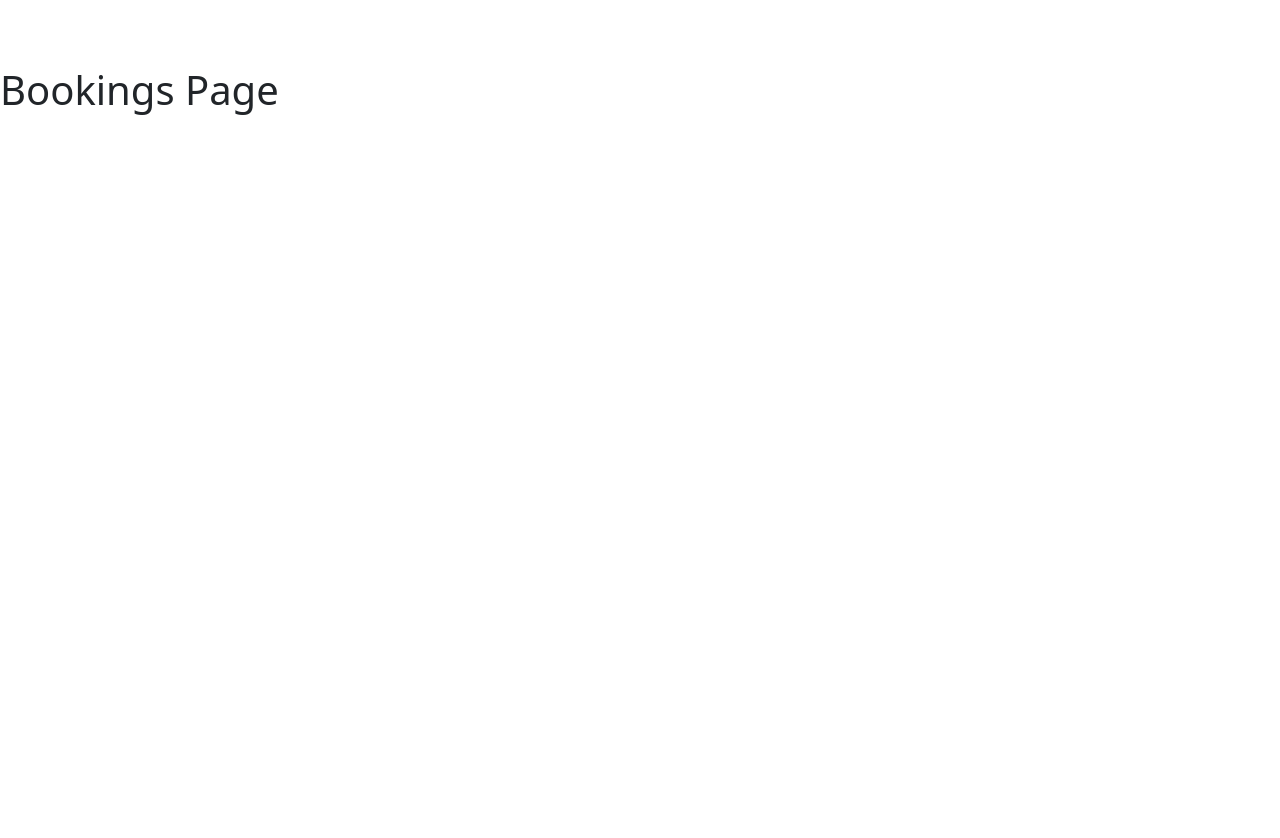
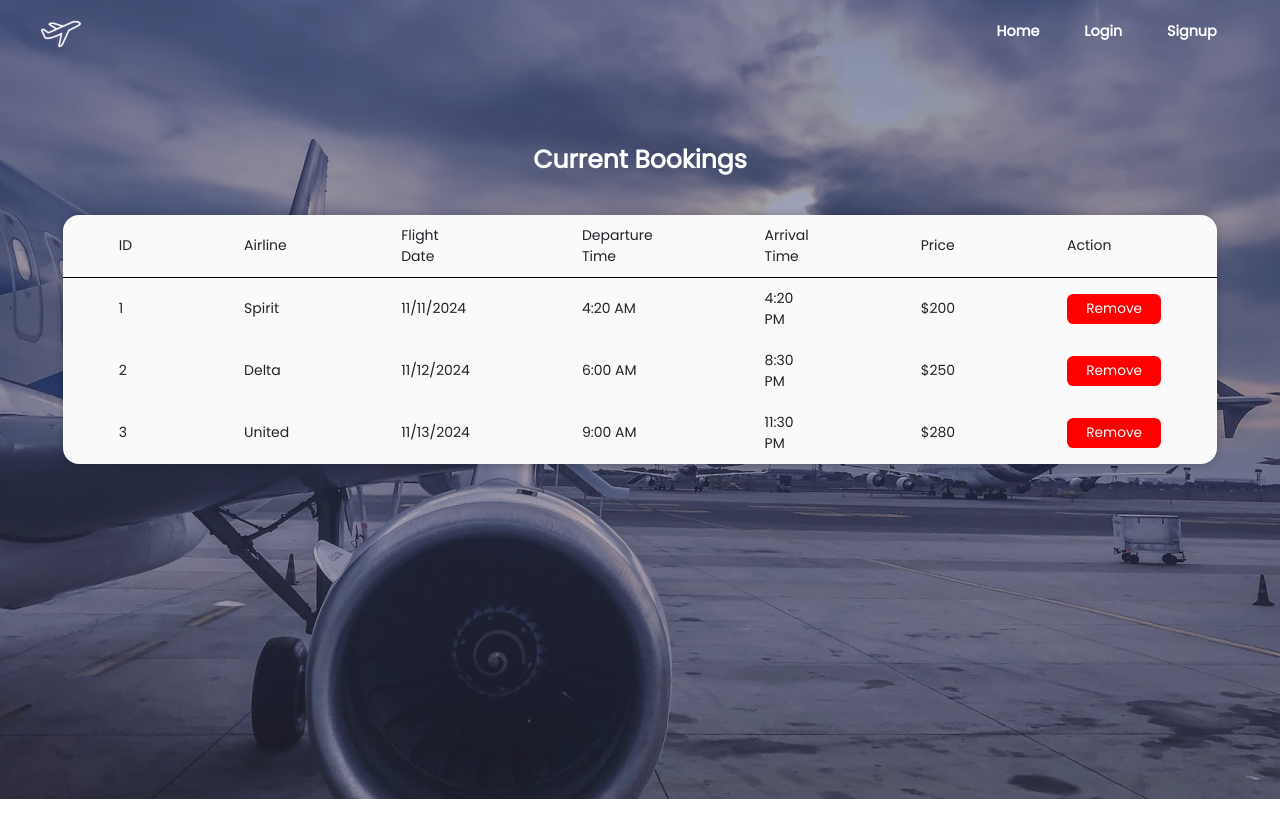
Before and after one commit to VictorMurithi/FlightFusion-booking-website, a React (Create React App) app in the folder frontend/: page /bookings in a window 1280 px wide. Shown: the top 838 px of the page. Before the commit the page ends 800 px from the top, so only its background shows below. Built offline with nearby package versions, Linux system fonts and the light colour scheme.

Commit message:
added bookings styling

```diff
--- a/frontend/src/Css/Bookings.css
+++ b/frontend/src/Css/Bookings.css
@@ -0,0 +1,82 @@
+@import url("https://fonts.googleapis.com/css2?family=Poppins&display=swap");
+
+.Bookingsss {
+  /* Adjust the width as needed */
+  margin: 0 auto;
+  width: 100%;
+  /* max-width: 800px;  */
+  margin: 0 auto;
+  background-image: url("../img/Currentbookings.png");
+  background-size: cover;
+  height: 100vh;
+  position: relative;
+  top: -4.2em;
+  z-index: 1000;
+}
+.Bookingsss h1{
+  display: flex;
+  justify-content: center;
+  margin-top: 5rem;
+  font-size: 25px;
+  font-family: Poppins;
+  font-weight: 600;
+  color: white;
+
+}
+
+.flight-tableee {
+  width: 50%;
+  max-width: 100%;
+  border-collapse: collapse;
+  margin-left: 20rem;
+  /* margin-top: 1.5rem;   */
+  /* display: flex;
+    align-items: center;
+    justify-content: center; */
+  background-color: rgb(250, 250, 250);
+  border-radius: 1rem;
+  font-family: Poppins;
+  margin: auto;
+  box-shadow: 0 0 10px rgba(0, 0, 0, 0.226);
+  position: relative;
+  top: 2em;
+}
+
+.flight-resultsss {
+  min-height: 70vh;
+}
+
+.flight-tableee th {
+  background-color: none;
+  padding: 10px 4em; /* Adjust padding as needed */
+  font-family: Poppins;
+  font-size: 14px;
+  font-weight: 500;
+  border-bottom: 1px solid black;
+  text-align: left;
+}
+
+.flight-tableee td {
+  /* border: 1px solid #ddd; */
+  margin-top: 10rem;
+  padding: 10px 4em;
+  margin-right: 40px;
+  font-family: Poppins;
+  font-size: 14px;
+  padding-top: 10px;
+}
+
+.remove-button {
+  /* padding: 0.7rem 9.6rem; */
+  background-color: #ff0000; /* Red color */
+  color: #fff; /* White text */
+  border: none;
+  border-radius: 0.4rem;
+  cursor: pointer;
+  transition: background-color 0.5s ease;
+  /* font-size: 0.8rem; */
+  text-decoration: none;
+  font-size: 0.855rem;
+  font-family: Poppins;
+  padding: 0.3rem 1.2rem;
+}
--- a/frontend/src/Pages/BookingsPage.js
+++ b/frontend/src/Pages/BookingsPage.js
@@ -1,10 +1,51 @@
-import react from 'react';
-import '../Css/Bookings.css';
+import React, { useState } from "react";
+import "../Css/Bookings.css";
+import Navbar from "../Layout/Navbar";
 
 export default function Bookings() {
-    return (
-        <div>
-            <h1>Bookings Page</h1>
-        </div>
-    );
+  // Sample data for current bookings
+  const [bookings, setBookings] = useState([
+    { id: 1, airline: "Spirit", flightDate: "11/11/2024", departureTime: "4:20 AM", arrivalTime: "4:20 PM", price: "$200" },
+    { id: 2, airline: "Delta", flightDate: "11/12/2024", departureTime: "6:00 AM", arrivalTime: "8:30 PM", price: "$250" },
+    { id: 3, airline: "United", flightDate: "11/13/2024", departureTime: "9:00 AM", arrivalTime: "11:30 PM", price: "$280" },
+  ]);
+
+  return (
+    <div className="Bookingsss">
+      <Navbar />
+        {/* <h1>Current Bookings</h1>   */}
+      <div className="flight-resultsss">
+      <h1>Current Bookings</h1>
+        <table className="flight-tableee">
+
+          <thead>
+            <tr>
+              <th>ID</th>
+              <th>Airline</th>
+              <th>Flight Date</th>
+              <th>Departure Time</th>
+              <th>Arrival Time</th>
+              <th>Price</th>
+              <th>Action</th>
+            </tr>
+          </thead>
+          <tbody>
+            {bookings.map(booking => (
+              <tr key={booking.id}>
+                <td>{booking.id}</td>
+                <td>{booking.airline}</td>
+                <td>{booking.flightDate}</td>
+                <td>{booking.departureTime}</td>
+                <td>{booking.arrivalTime}</td>
+                <td>{booking.price}</td>
+                <td>
+                  <button className="remove-button">Remove</button>
+                </td>
+              </tr>
+            ))}
+          </tbody>
+        </table>
+      </div>
+    </div>
+  );
 }
```
Also changed, not shown: frontend/src/img/Currentbookings.png (added).
